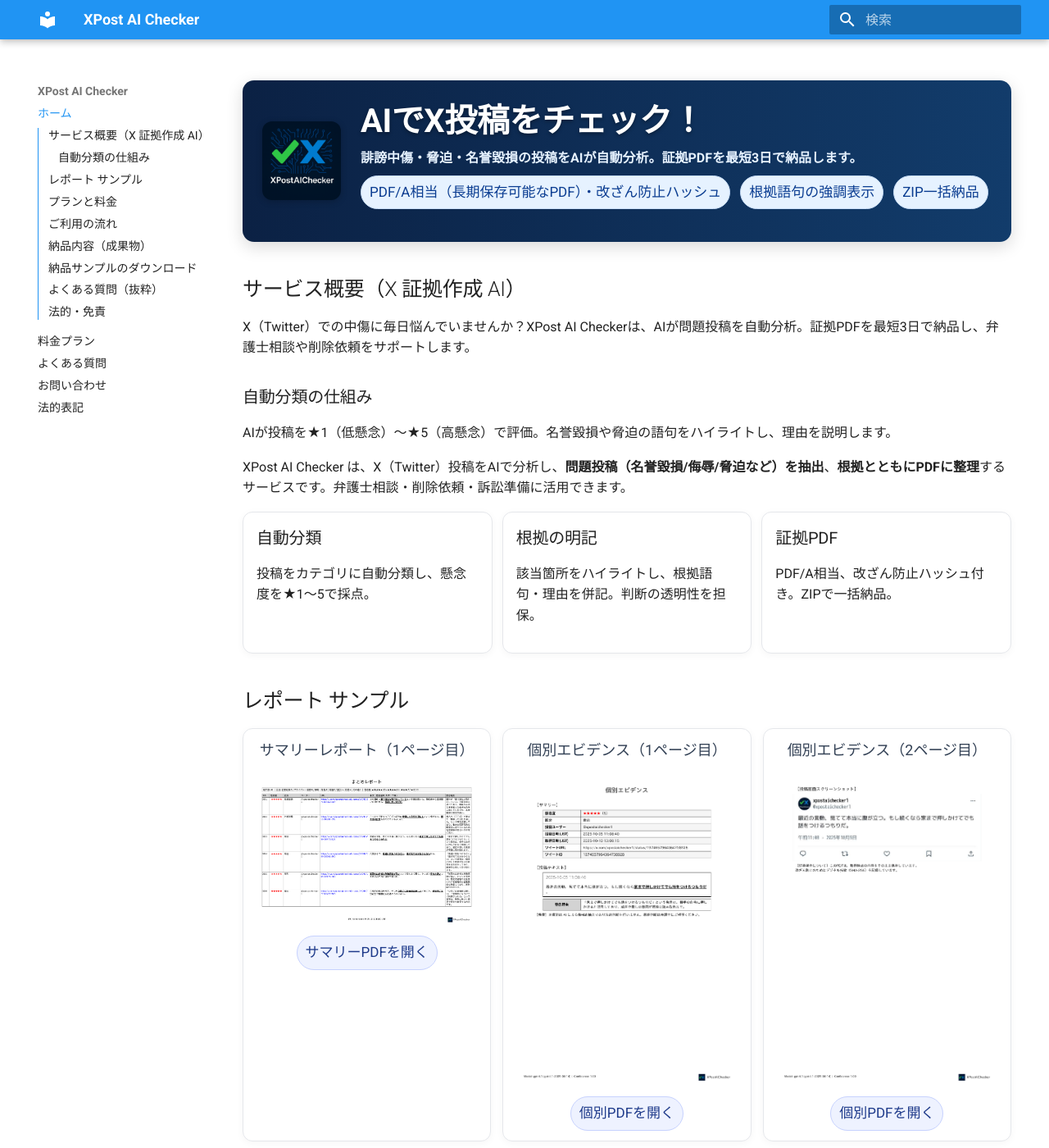
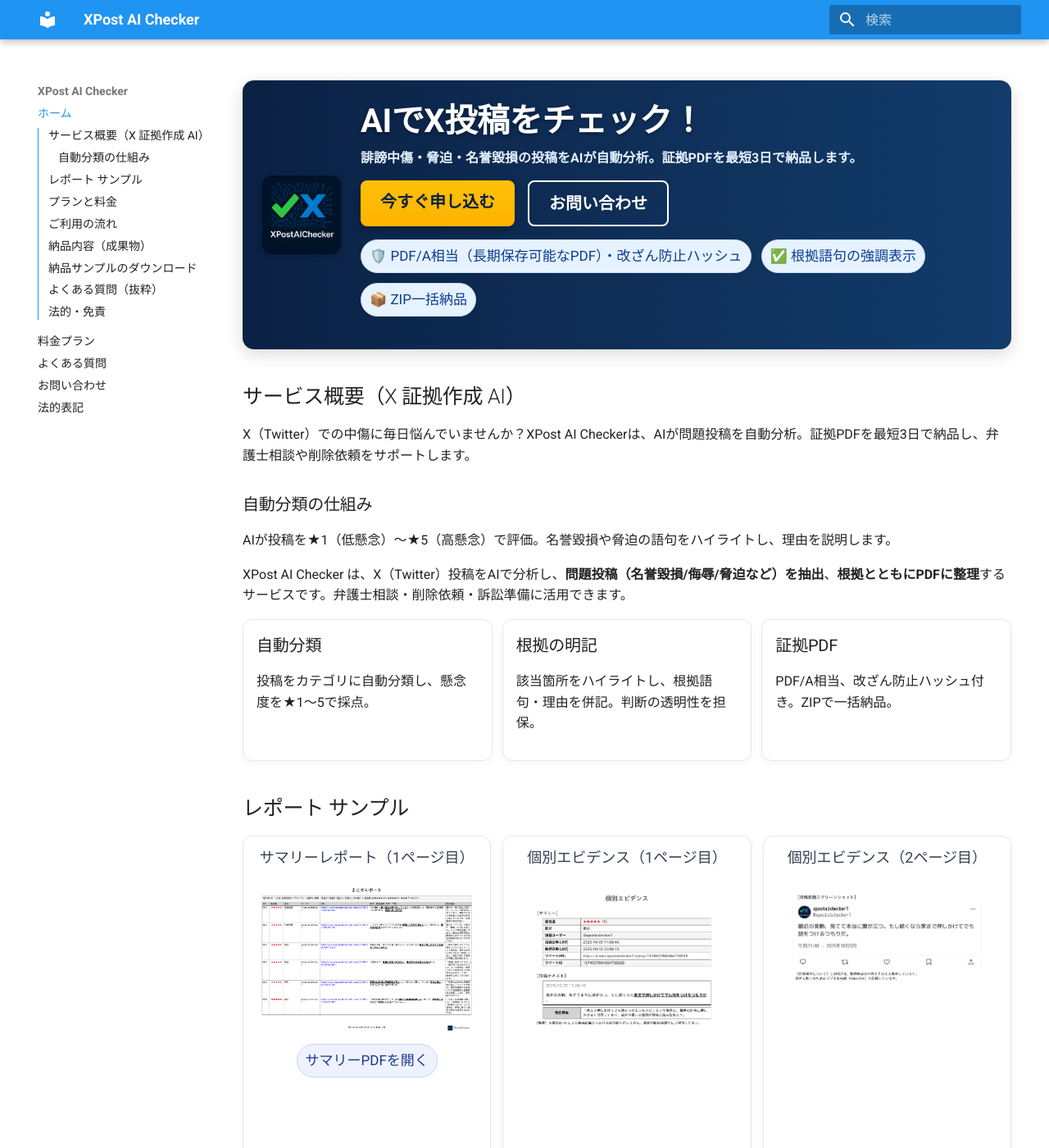
Before and after one commit to toshio1822/xpost-ai-checker-site, an MkDocs documentation site: the page built from docs/index.md, in a window 1280 px wide and 1400 px high. Shown: the whole window at 82% size. Built offline with MkDocs 1.6.1 and Material for MkDocs 9.7.7, drawn with Linux system fonts in a browser that asks for light colours.

Commit message:
ヘッダ等を修正

```diff
--- a/docs/assets/extra.css
+++ b/docs/assets/extra.css
@@ -73,3 +73,66 @@
   box-shadow: 0 6px 18px rgba(0,0,0,.25); z-index: 9999; display: none; }
 .floating-cta a { color: #0b2144; font-weight: 900; text-decoration: none; }
 @media (max-width: 820px) { .floating-cta { display: block; } }
+
+
+/* CTA spacing at top hero (ensure it's visible immediately) */
+.cta { margin-top: 10px; }
+
+/* Pricing captions and trial highlight */
+.pricing-card .pc-caption { font-size: .9rem; color: #475569; margin-top: 6px; }
+.pricing-card .pc-badge { position:absolute; top:-10px; left:50%; transform:translateX(-50%);
+  background:#ffd166; color:#2d2a22; font-weight:900; padding:4px 10px; border-radius:999px; box-shadow: 0 4px 10px rgba(0,0,0,.12); font-size:.85rem; }
+.pricing-card .pc-badge-trial { background:#c7f9cc; color:#14532d; }
+.pricing-card:first-child { border-color:#c7f9cc; box-shadow: 0 8px 18px rgba(199,249,204,.25); }
+
+/* Badge icons nice spacing */
+.badge { display: inline-flex; align-items: center; gap: 6px; }
+.badge::before { display:none; } /* ensure theme doesn't inject extra icons */
+
+/* === CTA Buttons in Hero === */
+.hero .cta {
+  display: flex;
+  gap: 16px;
+  flex-wrap: wrap;
+  margin-top: 14px;
+  margin-bottom: 16px;
+  justify-content: flex-start;
+}
+
+/* Primary CTA (今すぐ申し込む) */
+.hero .cta .btn-cta-primary {
+  display: inline-block;
+  background: linear-gradient(180deg, #ffc107 0%, #ffb300 100%);
+  color: #0b2144;
+  padding: 10px 24px;
+  border-radius: 8px;
+  font-weight: 800;
+  font-size: 1rem;
+  text-decoration: none;
+  box-shadow: 0 4px 10px rgba(0, 0, 0, 0.25);
+  transition: all 0.2s ease-in-out;
+}
+
+.hero .cta .btn-cta-primary:hover {
+  background: linear-gradient(180deg, #ffcd38 0%, #ffc107 100%);
+  transform: translateY(-2px);
+}
+
+/* Secondary CTA (お問い合わせ) */
+.hero .cta .btn-cta-secondary {
+  display: inline-block;
+  background: transparent;
+  color: #ffffff;
+  padding: 10px 24px;
+  border: 2px solid #ffffff;
+  border-radius: 8px;
+  font-weight: 700;
+  font-size: 1rem;
+  text-decoration: none;
+  transition: all 0.2s ease-in-out;
+}
+
+.hero .cta .btn-cta-secondary:hover {
+  background: rgba(255, 255, 255, 0.1);
+  transform: translateY(-2px);
+}
--- a/docs/index.md
+++ b/docs/index.md
@@ -8,10 +8,14 @@
   <div class="hero__text">
     <h1>AIでX投稿をチェック！</h1>
     <p class="lead"><strong>誹謗中傷・脅迫・名誉毀損の投稿をAIが自動分析。証拠PDFを最短3日で納品します。</strong></p>
+<div class="cta">
+  <a href="plans.md" class="btn-cta-primary">今すぐ申し込む</a>
+  <a href="contact.md" class="btn-cta-secondary">お問い合わせ</a>
+</div>
     <div class="badges">
-      <div class="badge">PDF/A相当（長期保存可能なPDF）・改ざん防止ハッシュ</div>
-      <div class="badge">根拠語句の強調表示</div>
-      <div class="badge">ZIP一括納品</div>
+      <div class="badge">🛡️ PDF/A相当（長期保存可能なPDF）・改ざん防止ハッシュ</div>
+      <div class="badge">✅ 根拠語句の強調表示</div>
+      <div class="badge">📦 ZIP一括納品</div>
     </div>
   </div>
 </div>
--- a/mkdocs.yml
+++ b/mkdocs.yml
@@ -32,5 +32,4 @@
   - footnotes
 plugins:
   - search
-
 site_url: https://toshio1822.github.io/xpost-ai-checker-site/
```
Also changed, not shown: docs/faq.md (+12 -0 lines).
